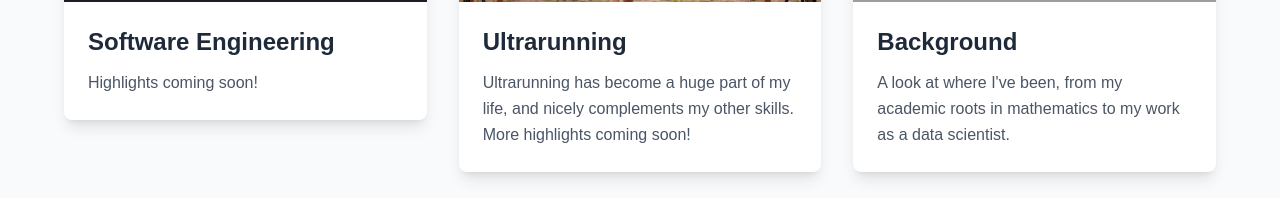
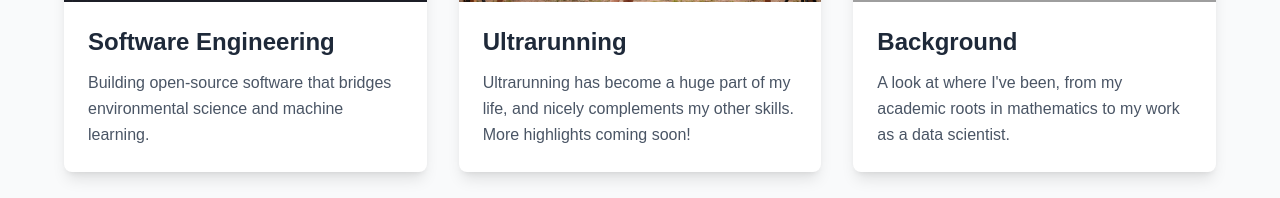
Before and after one commit to leahgibson/leah-gibson-website, a Next.js app: page / in a window 1280 px wide. Shown: the part 1604-1802 px from the top of the page. Built offline with nearby package versions, Linux system fonts and the light colour scheme; grey boxes are pictures that could not be loaded.

Commit message:
update software card

```diff
--- a/app/page.js
+++ b/app/page.js
@@ -206,7 +206,7 @@ export default function Home() {
                 <div className="p-6">
                   <h3 className="text-2xl font-bold mb-3 text-gray-800">Software Engineering</h3>
                   <p className="text-gray-600 leading-relaxed">
-                    Highlights coming soon!
+                    Building open-source software that bridges environmental science and machine learning.
                   </p>
                 </div>
               </div>
```
